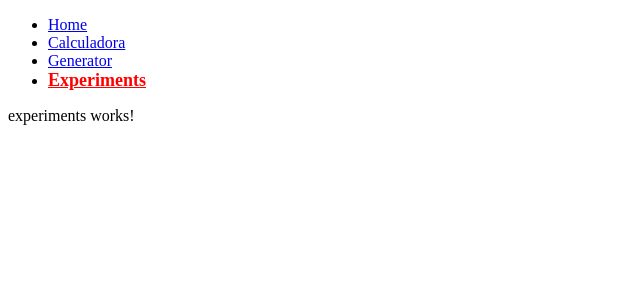
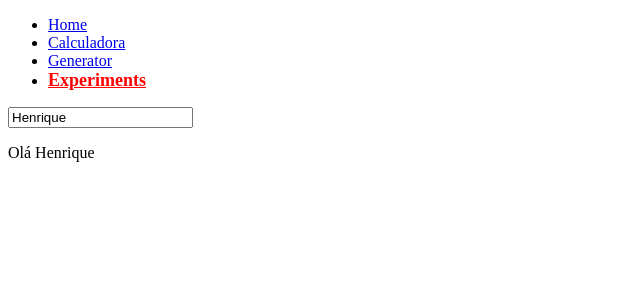
Before and after one commit to Henrique0Mendes/Aulas-Angular, an Angular app in the folder aulas/: page /experiments in a window 1280 px wide. Shown: the top 300 px of the page, without its empty margins (0-640 px from the left). Built offline with nearby package versions, Linux system fonts and the light colour scheme.

Commit message:
v1.2 biding

```diff
--- a/aulas/src/app/experiments/experiments.component.html
+++ b/aulas/src/app/experiments/experiments.component.html
@@ -1 +1,4 @@
-<p>experiments works!</p>
+
+<input type="text" (input)="changeName($event)" value={{name}} [style.background]="name">
+
+<p>Olá {{name}}</p>
--- a/aulas/src/app/experiments/experiments.component.ts
+++ b/aulas/src/app/experiments/experiments.component.ts
@@ -11,5 +11,9 @@
 
   ngOnInit(): void {
   }
+  name:string ="Henrique";
 
+  changeName(event){
+    this.name=event.target.value;
+  }
 }
```
